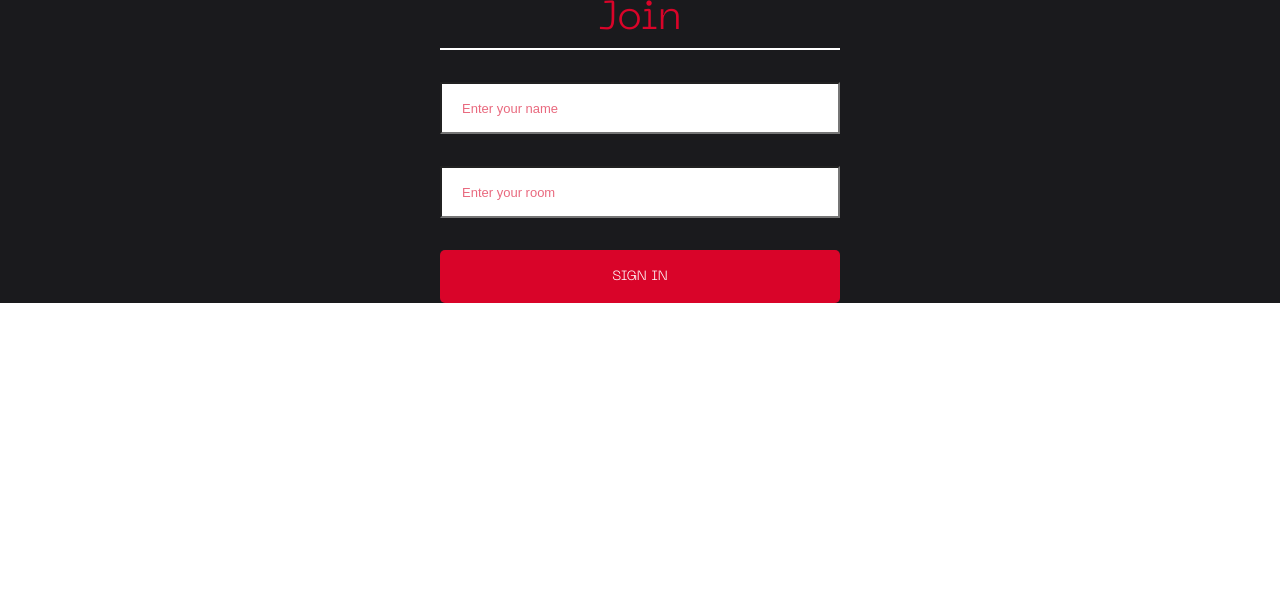
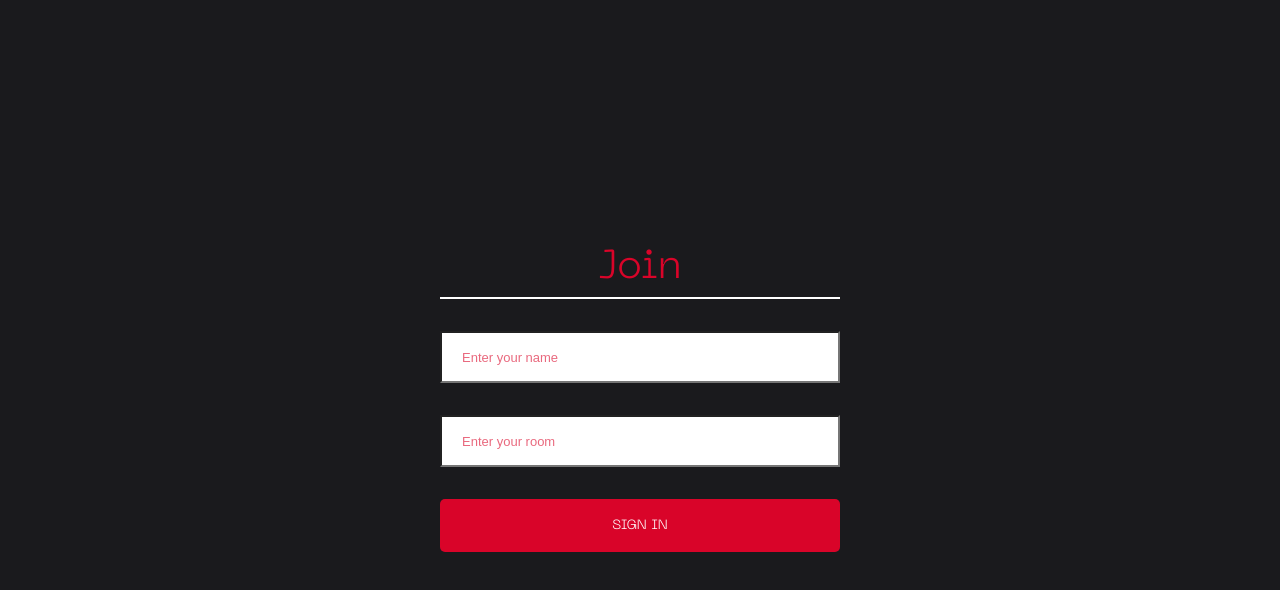
Before and after one commit to student-PiyushMishra/chatrtc-frontend, a React (Create React App) app: page / in a window 1280 px wide. Shown: the top 590 px of the page. Built offline with nearby package versions, Linux system fonts and the light colour scheme.

Commit message:
refactoring

```diff
--- a/src/components/Join/Join.css
+++ b/src/components/Join/Join.css
@@ -29,7 +29,7 @@ body {
     align-items: center;
     background-color: #1A1A1D;
     max-height: fit-content;
-    height:100%;
+    min-height:100%;
 }
 
 .joinInnerContainer {
```
